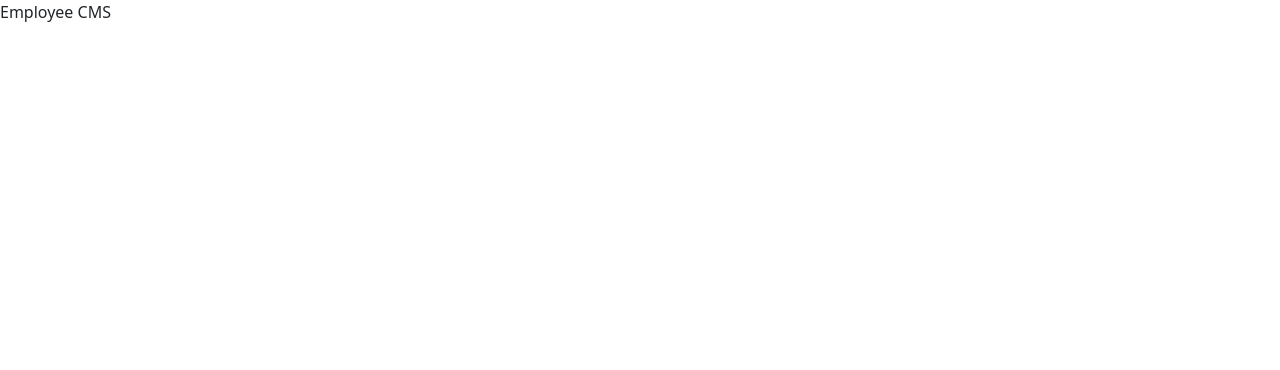
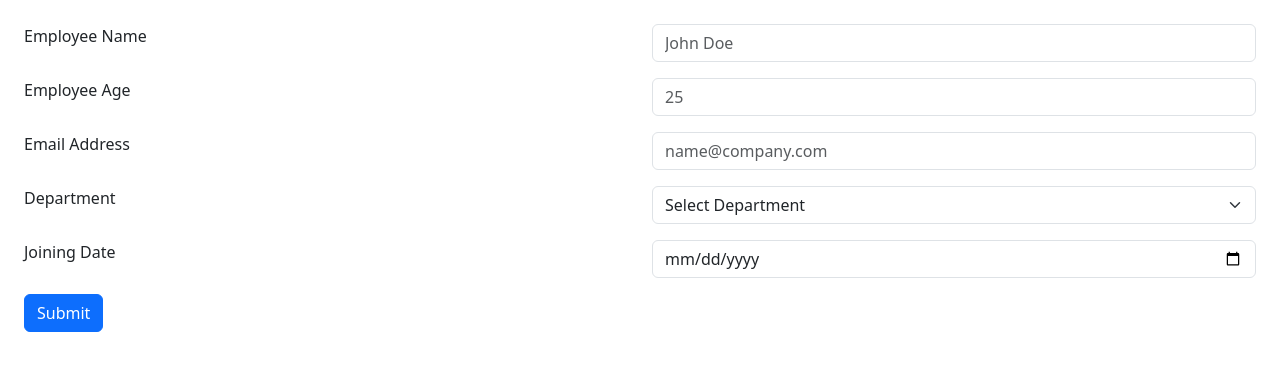
Before and after one commit to abhikumar11/employee-cms, a Next.js app: page / in a window 1280 px wide. Shown: the top 370 px of the page. Built offline with nearby package versions, Linux system fonts and the light colour scheme.

Commit message:
employee data form

```diff
--- a/app/page.tsx
+++ b/app/page.tsx
@@ -1,7 +1,10 @@
+import DataForm from "@/components/common/DataForm";
+
 export default function Home() {
   return (
   <div>
-      <p>Employee CMS</p>
+      {/* <p>Employee CMS</p> */}
+      <DataForm/>
   </div>
   );
 }
--- /dev/null
+++ b/components/UserForm/index.tsx
@@ -0,0 +1,3 @@
+const UserForm = () => {
+
+}
--- /dev/null
+++ b/components/common/DataForm/index.tsx
@@ -0,0 +1,151 @@
+"use client";
+import { Col, Row } from "react-bootstrap";
+import { useForm } from "react-hook-form";
+const DataForm = () => {
+     const { register, handleSubmit,formState:{errors} } = useForm();
+     return (
+          <div className="p-4">
+               <form onSubmit={handleSubmit((data) => console.log(data))}>
+                    <Row className="mb-3">
+                         <Col md={6}>
+                              <label className="form-label">
+                                   Employee Name
+                              </label>
+                         </Col>
+                         <Col md={6}>
+                              <input
+                                   type="text"
+                                   className="form-control"
+                                   placeholder="John Doe"
+                                   {...(register("employeeName",
+                                   { required: "Employee name is required",
+                                    pattern: {
+                                        value: /^[A-Za-z\s]+$/,
+                                        message: "Name can only contain letters and spaces",
+                                    },
+                                    }))}
+                              />
+                                {errors.employeeName && (
+                                     <p className="text-danger">
+                                          {errors.employeeName.message}
+                                     </p>
+                                )}
+                         </Col>
+                    </Row>
+                    <Row className="mb-3">
+                         <Col md={6}>
+                              <label className="form-label">Employee Age</label>
+                         </Col>
+                         <Col md={6}>
+                              <input
+                                   type="number"
+                                   className="form-control"
+                                   placeholder="25"
+                                   {...register("employeeAge", {
+                                        required: "Employee age is required",
+                                        min: {
+                                             value: 18,
+                                             message: "Employee must be at least 18 years old",
+                                        },
+                                        max: {
+                                             value: 65,
+                                             message: "Employee must be under 65 years old",
+                                        },
+                                   })}
+                              />
+                              {errors.employeeAge && (
+                                   <p className="text-danger">
+                                        {errors.employeeAge.message}
+                                   </p>
+                              )}
+                         </Col>
+                    </Row>
+                    <Row className="mb-3">
+                         <Col md={6}>
+                              <label className="form-label">
+                                   Email Address
+                              </label>
+                         </Col>
+                         <Col md={6}>
+                              <input
+                                   type="text"
+                                   className="form-control"
+                                   placeholder="name@company.com"
+                                   {...register("employeeEmail",{
+                                    required: "Email is required",
+                                    pattern: {
+                                        value: /^[^\s@]+@[^\s@]+\.[^\s@]+$/,
+                                        message: "Please enter a valid email address",
+                                    },
+                                   })}
+                              />
+                              {errors.employeeEmail &&(
+                                      <p className="text-danger">
+                                             {errors.employeeEmail.message}
+                                      </p>
+                              )}
+                         </Col>
+                    </Row>
+
+                    <Row className="mb-3">
+                         <Col md={6}>
+                              <label className="form-label">Department</label>
+                         </Col>
+                         <Col md={6}>
+                              <select
+                                   className="form-select"
+                                   {...register("employeeDepartment",{
+                                    required: "Department is required",
+                                   })}
+                              >
+                                   <option value="">Select Department</option>
+                                   <option value={"Engineering"}>
+                                        Engineering
+                                   </option>
+                                   <option value={"Marketing"}>
+                                        Marketing
+                                   </option>
+                                   <option value={"HR"}>HR</option>
+                              </select>
+                              {errors.employeeDepartment && (
+    <p className="text-danger small">
+      {errors.employeeDepartment.message}
+    </p>
+  )}
+                         </Col>
+                    </Row>
+                    <Row className="mb-3">
+                         <Col md={6}>
+                              <label className="form-label">Joining Date</label>
+                         </Col>
+                         <Col md={6}>
+                              <input
+                                   type="date"
+                                   className="form-control"
+                                   {...register("employeeJoiningDate",{
+                                    required: "Joining date is required",
+                                    validate: (value) => {
+                                        const selectedDate = new Date(value);
+                                        const today = new Date();
+                                        if (selectedDate > today) {
+                                            return "Joining date cannot be the future date";
+                                        }
+                                    }
+                                   })}
+                              />
+                              {errors.employeeJoiningDate && (
+    <p className="text-danger small">
+      {errors.employeeJoiningDate.message}
+    </p>
+  )}
+                         </Col>
+                    </Row>
+                    <button type="submit" className="btn btn-primary">
+                         Submit
+                    </button>
+               </form>
+          </div>
+     );
+};
+
+export default DataForm;
--- a/package.json
+++ b/package.json
@@ -13,7 +13,8 @@
     "next": "16.2.3",
     "react": "19.2.4",
     "react-bootstrap": "^2.10.10",
-    "react-dom": "19.2.4"
+    "react-dom": "19.2.4",
+    "react-hook-form": "^7.72.1"
   },
   "devDependencies": {
     "@tailwindcss/postcss": "^4",
```
Also changed, not shown: 1 other file (tests, documents, lock files or other folders).
